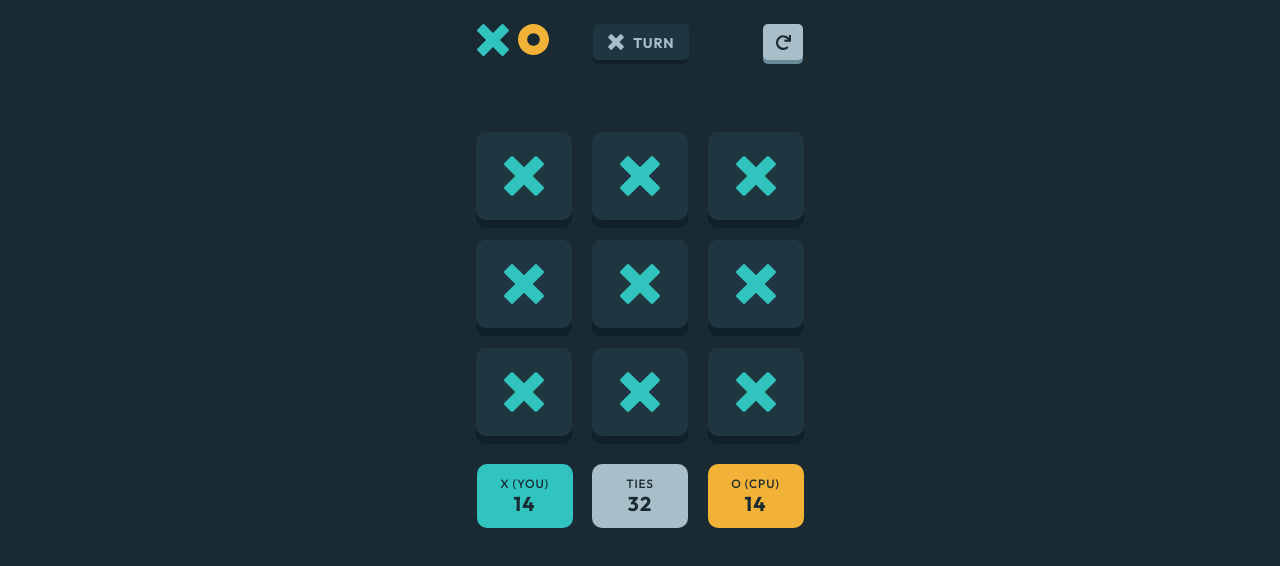
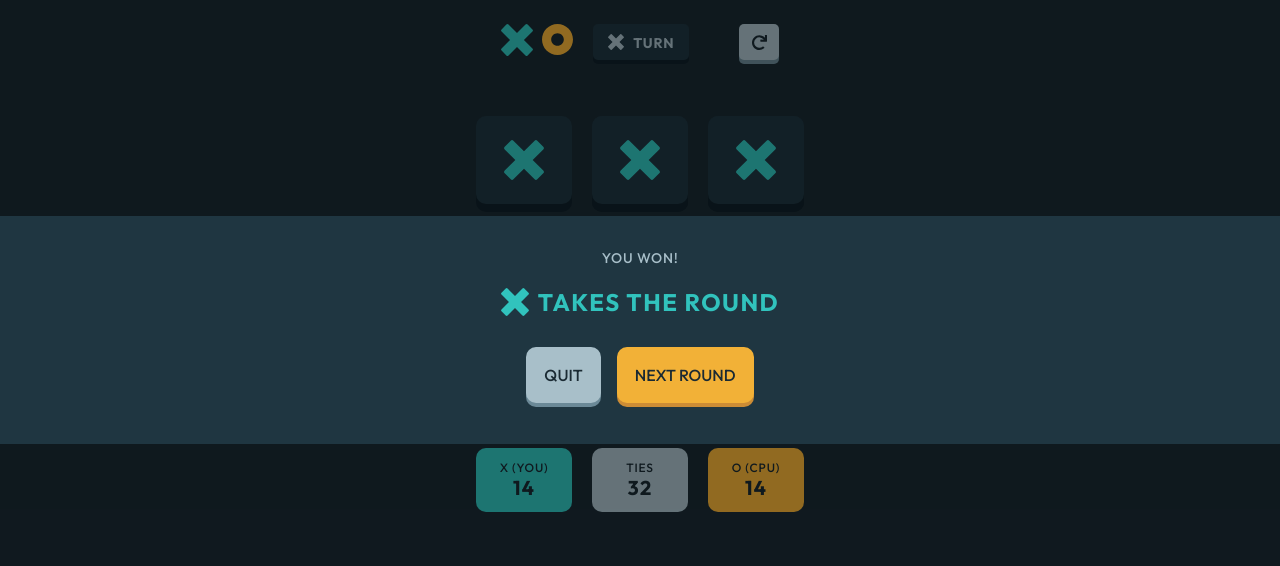
Before and after one commit to SimasG/tic-tac-toe, a plain HTML site: page html/game.html in a window 1280 px wide. Drawn offline with Linux system fonts and the light colour scheme.

Commit message:
finished game over modal layout

```diff
--- a/html/game.html
+++ b/html/game.html
@@ -119,6 +119,23 @@
       </section>
     </main>
 
+    <!-- game over modal -->
+    <section class="game-over-container">
+      <div class="modal modal-game-over">
+        <p class="modal-paragraph">YOU WON!</p>
+        <div class="modal-heading">
+          <div class="x-modal"></div>
+          <h2>TAKES THE ROUND</h2>
+        </div>
+        <div class="btn-container">
+          <button class="btn btn-quit">QUIT</button>
+          <button class="btn btn-next-round">NEXT ROUND</button>
+        </div>
+      </div>
+    </section>
+    <!-- restart modal -->
+    <section></section>
+
     <script src="../app.js" async defer></script>
   </body>
 </html>
--- a/scss/_game.scss
+++ b/scss/_game.scss
@@ -1,17 +1,18 @@
 body {
   display: grid;
-  justify-content: center;
+  //   justify-content: center;
   align-content: start;
   gap: 6.8rem;
   min-height: 100vh;
-  padding: 2.4rem;
   //   HEADER
   header {
-    max-width: 32.7rem;
+    min-width: 32.7rem;
+    padding: 2.4rem;
     max-height: 4rem;
     display: flex;
     justify-content: space-between;
     align-items: start;
+    margin: 0 auto;
     .logo {
       display: flex;
       justify-content: center;
@@ -84,7 +85,8 @@ body {
   }
   //   MAIN GAME
   main {
-    max-width: 32.7rem;
+    min-width: 32.7rem;
+    margin: 0 auto;
     .main-grid {
       display: grid;
       grid-template-columns: 1fr 1fr 1fr;
@@ -169,4 +171,70 @@ body {
       }
     }
   }
+
+  .game-over-container {
+    position: fixed;
+    // top: 0;
+    left: 0;
+    width: 100vw;
+    height: 100vh;
+    background-color: rgba(0, 0, 0, 0.4);
+    display: flex;
+    justify-content: center;
+    align-items: center;
+    .modal {
+      margin-bottom: 14rem;
+      padding-top: 3.3rem;
+      padding-bottom: 4.1rem;
+      background-color: $semi-dark-navy;
+      width: 100%;
+      .modal-paragraph {
+        color: $silver;
+        text-align: center;
+        margin-bottom: 2rem;
+      }
+      .modal-heading {
+        display: flex;
+        justify-content: center;
+        align-items: center;
+        gap: 0.9rem;
+        margin-bottom: 3rem;
+        .x-modal {
+          background-image: url("../assets/icon-x.svg");
+          position: relative;
+          background-size: contain;
+          background-repeat: no-repeat;
+          background-position: center;
+          height: 2.8rem;
+          width: 2.8rem;
+        }
+        h2 {
+          letter-spacing: 0.15rem;
+          color: $light-blue;
+          text-align: center;
+        }
+      }
+      .btn-container {
+        display: flex;
+        justify-content: center;
+        align-items: center;
+        gap: 1.6rem;
+        .btn {
+          color: #1a2a33;
+          text-transform: uppercase;
+          font-size: 1.6rem;
+          padding: 1.8rem;
+          border-radius: 10px;
+        }
+        .btn-quit {
+          background-color: $silver;
+          box-shadow: 0 4px $silver-shadow;
+        }
+        .btn-next-round {
+          background-color: $light-yellow;
+          box-shadow: 0 4px $light-yellow-darker;
+        }
+      }
+    }
+  }
 }
```
Also changed, not shown: scss/styles-game.css, 2 other files.
